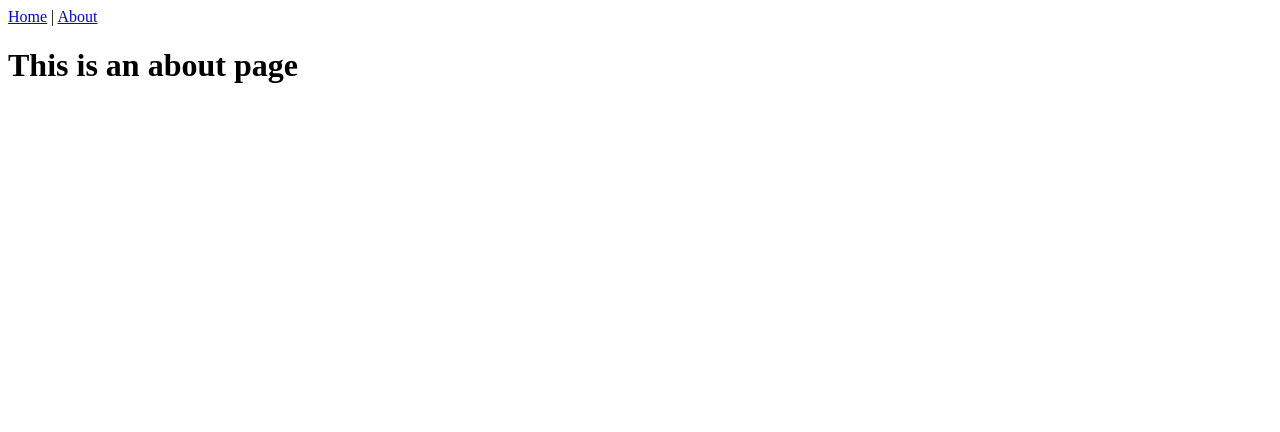
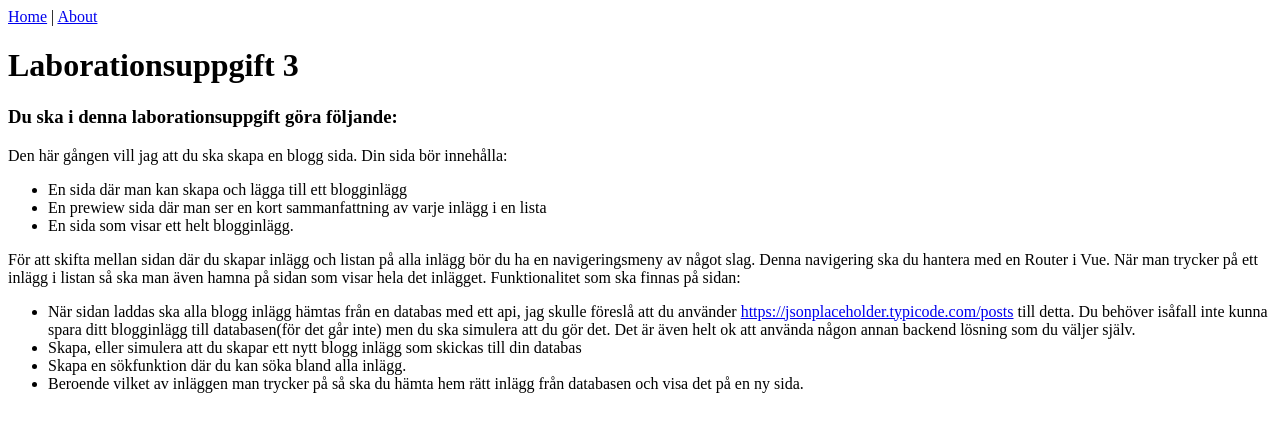
Before and after one commit to johnLexicon/lexicon_view_labb3, a Vue app: page /about in a window 1280 px wide. Shown: the top 432 px of the page. Built offline with nearby package versions, Linux system fonts and the light colour scheme.

Commit message:
Added about page content.

```diff
--- a/src/views/About.vue
+++ b/src/views/About.vue
@@ -1,5 +1,43 @@
 <template>
   <div class="about">
-    <h1>This is an about page</h1>
+    <h1>Laborationsuppgift 3</h1>
+    <h3>Du ska i denna laborationsuppgift göra följande:</h3>
+    Den här gången vill jag att du ska skapa en blogg sida. Din sida bör
+    innehålla:
+    <ul>
+      <li>En sida där man kan skapa och lägga till ett blogginlägg</li>
+      <li>
+        En prewiew sida där man ser en kort sammanfattning av varje inlägg i en
+        lista
+      </li>
+      <li>En sida som visar ett helt blogginlägg.</li>
+    </ul>
+    För att skifta mellan sidan där du skapar inlägg och listan på alla inlägg
+    bör du ha en navigeringsmeny av något slag. Denna navigering ska du hantera
+    med en Router i Vue. När man trycker på ett inlägg i listan så ska man även
+    hamna på sidan som visar hela det inlägget. Funktionalitet som ska finnas på
+    sidan:
+    <ul>
+      <li>
+        När sidan laddas ska alla blogg inlägg hämtas från en databas med ett
+        api, jag skulle föreslå att du använder
+        <a href="https://jsonplaceholder.typicode.com/posts"
+          >https://jsonplaceholder.typicode.com/posts</a
+        >
+        till detta. Du behöver isåfall inte kunna spara ditt blogginlägg till
+        databasen(för det går inte) men du ska simulera att du gör det. Det är
+        även helt ok att använda någon annan backend lösning som du väljer
+        själv.
+      </li>
+      <li>
+        Skapa, eller simulera att du skapar ett nytt blogg inlägg som skickas
+        till din databas
+      </li>
+      <li>Skapa en sökfunktion där du kan söka bland alla inlägg.</li>
+      <li>
+        Beroende vilket av inläggen man trycker på så ska du hämta hem rätt
+        inlägg från databasen och visa det på en ny sida.
+      </li>
+    </ul>
   </div>
 </template>
```
